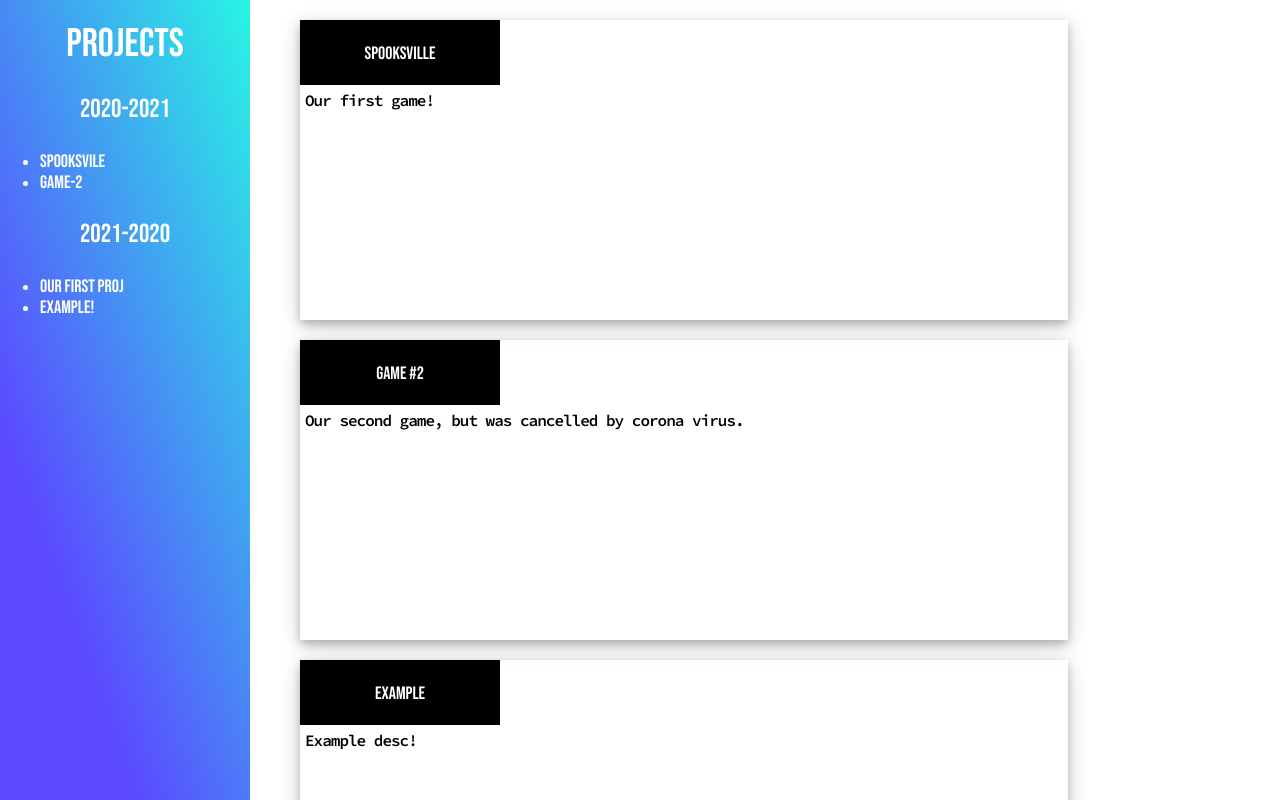
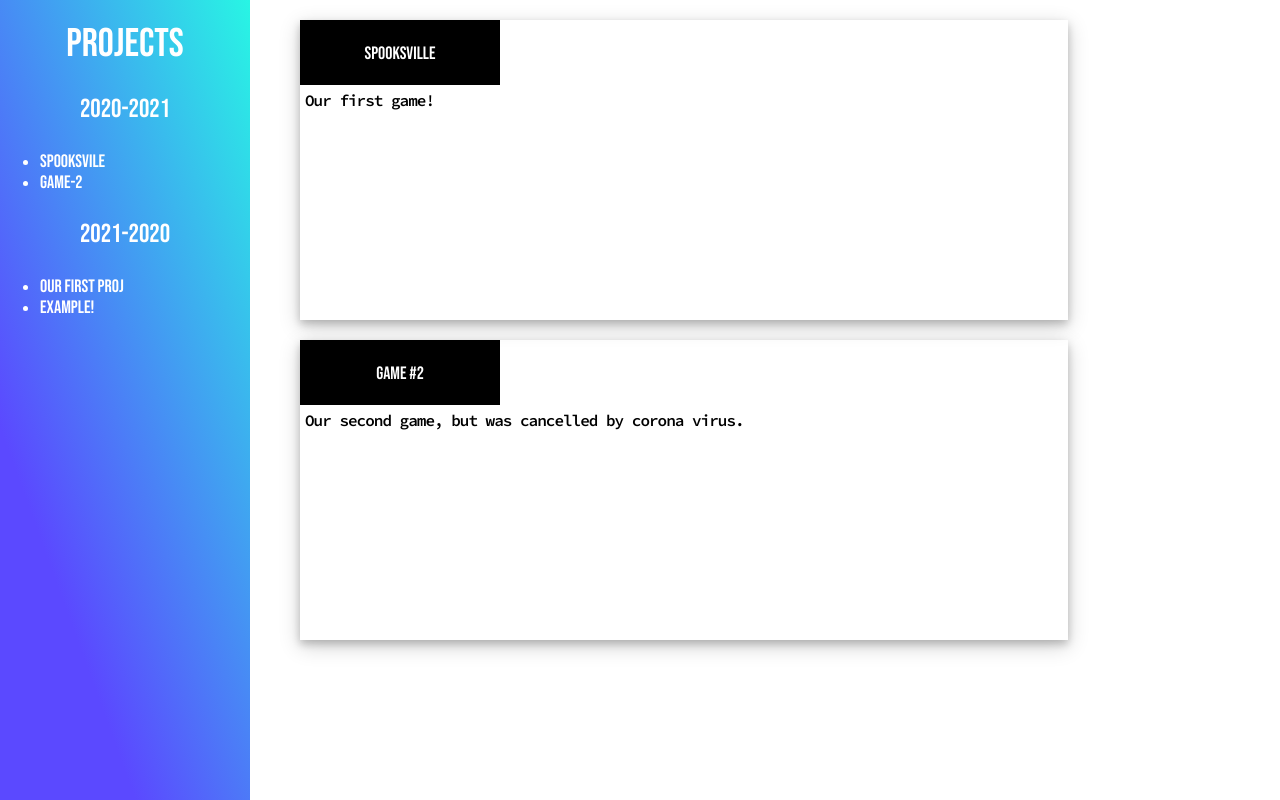
Before and after one commit to estebangarcia21/gdc-website, a React (Create React App) app: page /gdc-react-deploy/our-games in a window 1280 px wide. Shown: the top 800 px of the page. Built offline with nearby package versions, Linux system fonts and the light colour scheme; a web font is replaced by a local one.

Commit message:
Removed unecasarry comments in SCSS files

```diff
--- a/src/assets/components/pages/our-games.tsx
+++ b/src/assets/components/pages/our-games.tsx
@@ -54,7 +54,6 @@ const Ourgamespage: React.FC = () => {
                 gameTitle='Game #2'
                 gameDescription='Our second game, but was cancelled by corona virus.'
             />
-            <GameSection gameTitle='Example' gameDescription='Example desc!' />
         </div>
     );
 };
--- a/src/assets/scss/App.css
+++ b/src/assets/scss/App.css
@@ -154,7 +154,6 @@
   }
 }
 
-/* Buttons */
 #join-now-button {
   position: relative;
   top: 20px;
--- a/src/assets/scss/_header.scss
+++ b/src/assets/scss/_header.scss
@@ -1,4 +1,3 @@
-/* Buttons */
 #join-now-button {
     position: relative;
     top: 20px;
```
Also changed, not shown: 1 other file (tests, documents, lock files or other folders).
